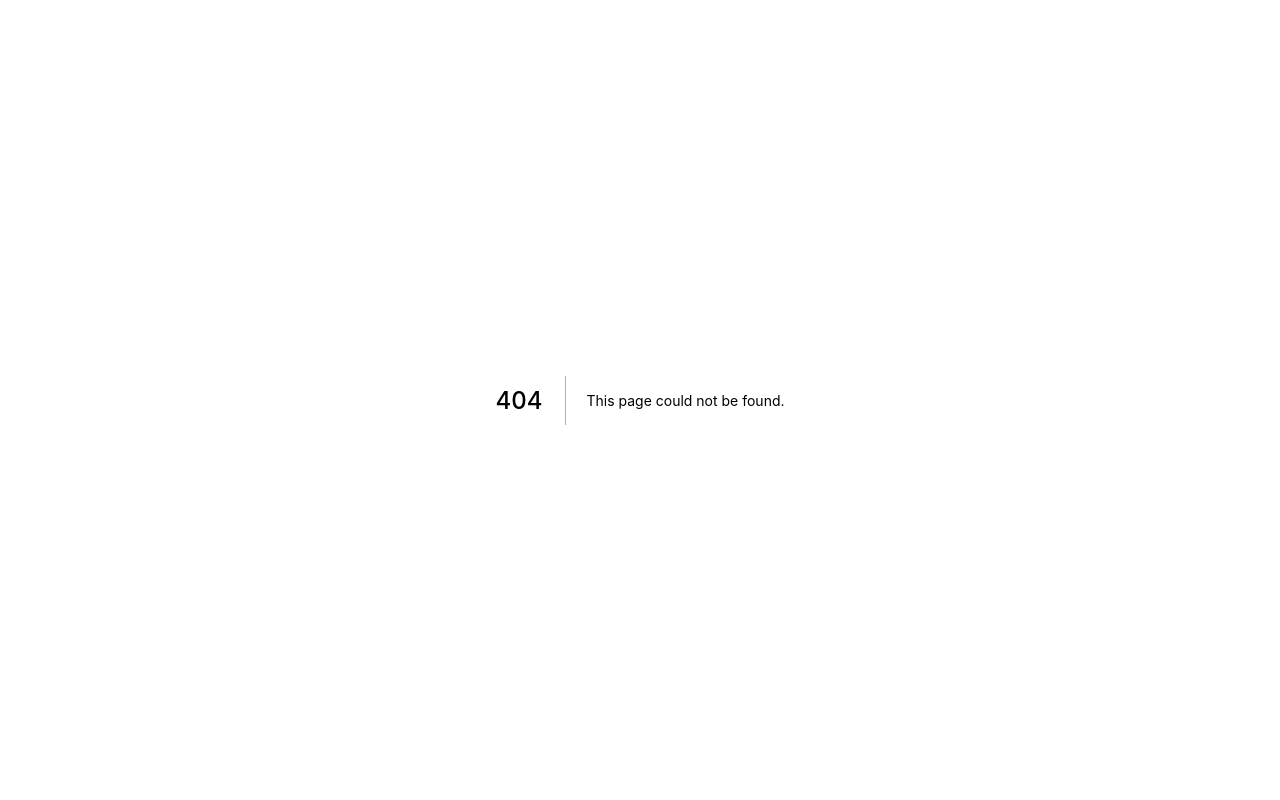
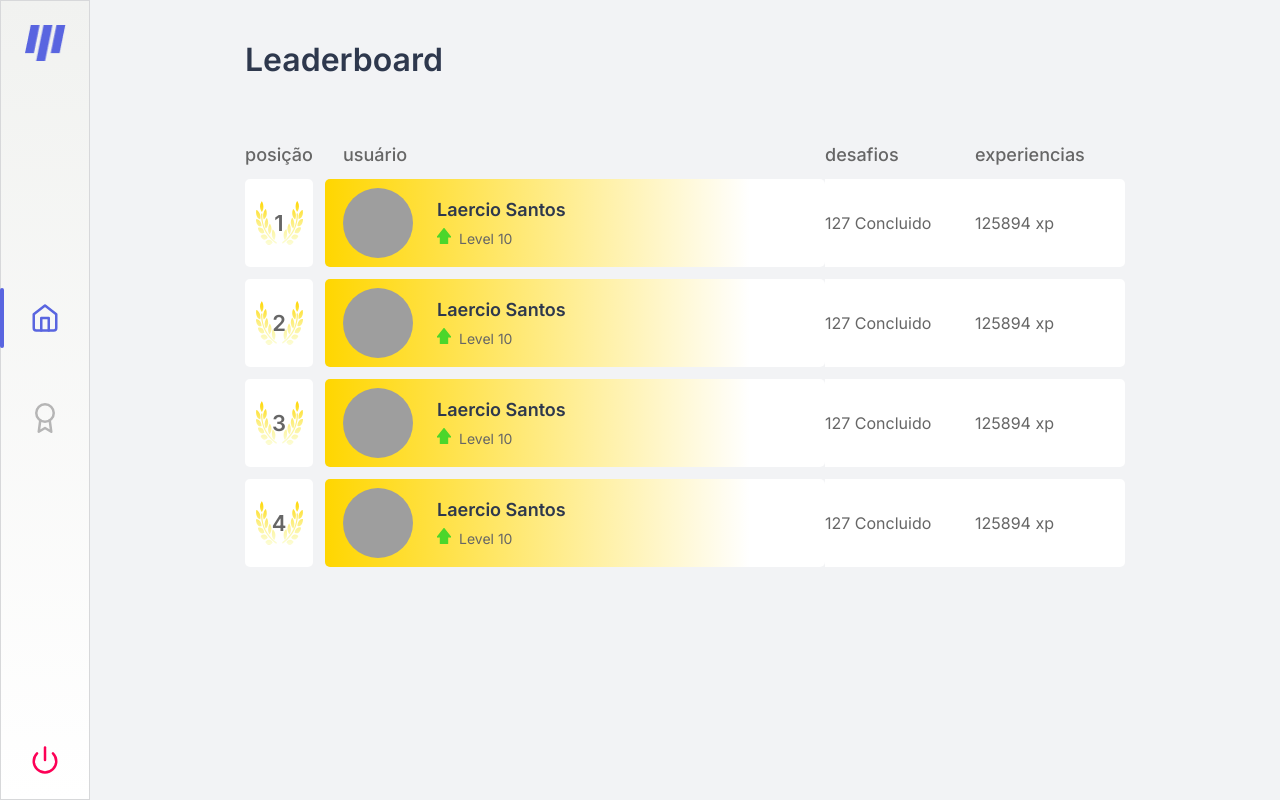
Before and after one commit to Laerciosantosn/Workout, a Next.js app in the folder moveit-next/: page /leaderboard in a window 1280 px wide. Before the commit this address had no page. Built offline with nearby package versions, Linux system fonts and the light colour scheme; grey boxes are pictures that could not be loaded.

Commit message:
Criado pagina leaderboard

```diff
--- a/moveit-next/src/components/AsideMenuLeft.tsx
+++ b/moveit-next/src/components/AsideMenuLeft.tsx
@@ -1,20 +1,55 @@
-import React from 'react';
+import React, { useState } from 'react';
+import Link from 'next/link';
 import { FiAward, FiHome, FiPower } from 'react-icons/fi';
 
 import styles from '../styles/components/AsideMenuLeft.module.css';
 
 const AsideMenuLeft: React.FC = () => {
+  const [isActiveHome, setIsActiveHome] = useState(true);
+  const [isActiveLeaderboard, setIsActiveLeaderboard] = useState(false);
+
+  function isHomeActive() {
+    setIsActiveLeaderboard(false);
+    // setIsActiveHome(true);
+  }
+
+  function isLeaderBoardActive() {
+    if (isActiveHome) {
+      setIsActiveHome(false);
+    }
+    setIsActiveLeaderboard(true);
+  }
+
   return (
     <aside className={styles.asideLeft}>
       <img className={styles.iconLogo} src="/logo.png" alt="Power" />
 
       <div className={styles.menu}>
-        <div className={styles.isActive}>
-          <FiHome className={`${styles.iconMenu} ${styles.isActive}`} />
-        </div>
-        <div>
-          <FiAward className={styles.iconMenu} />
-        </div>
+        <Link href="/">
+          <div
+            onClick={isHomeActive}
+            className={`${isActiveHome && styles.isActive}`}
+          >
+            <FiHome
+              className={`${styles.iconMenu} ${
+                isActiveHome && styles.isActive
+              }`}
+            />
+          </div>
+        </Link>
+
+        <Link href="/leaderboard">
+          <div
+            onClick={isLeaderBoardActive}
+            className={`${isActiveLeaderboard && styles.isActive}`}
+          >
+            <FiAward
+              className={`${styles.iconMenu} ${
+                isActiveLeaderboard && styles.isActive
+              }`}
+            />
+          </div>
+        </Link>
       </div>
       <FiPower className={styles.iconPower} />
     </aside>
--- a/moveit-next/src/pages/index.tsx
+++ b/moveit-next/src/pages/index.tsx
@@ -8,6 +8,7 @@ import Profile from '../components/Profile';
 import ChallengeBox from '../components/ChallengeBox';
 
 import styles from '../styles/pages/Home.module.css';
+
 import { CountdownProvider } from '../contexts/CountdownContext';
 import { ChallengesProvider } from '../contexts/ChallengesContext';
 import AsideMenuLeft from '../components/AsideMenuLeft';
@@ -18,7 +19,6 @@ interface HomeProps {
   challengesCompleted: number;
 }
 
-// eslint disable-next-line
 const Home = (props: HomeProps) => {
   return (
     <ChallengesProvider
--- /dev/null
+++ b/moveit-next/src/pages/leaderboard.tsx
@@ -0,0 +1,153 @@
+import React from 'react';
+import AsideMenuLeft from '../components/AsideMenuLeft';
+import Profile from '../components/Profile';
+import { ChallengesProvider } from '../contexts/ChallengesContext';
+import { CountdownProvider } from '../contexts/CountdownContext';
+
+import styles from '../styles/pages/Leaderboard.module.css';
+
+function leaderboard() {
+  return (
+    <div className={styles.body}>
+      <AsideMenuLeft />
+      <div className={styles.container}>
+        <h1>Leaderboard</h1>
+        <div className={styles.title}>
+          <p>posição</p>
+          <p>usuário</p>
+          <p>desafios</p>
+          <p>experiencias</p>
+        </div>
+        <section>
+          <div>
+            <div className={styles.position}>
+              1
+              <img src="/icons/first.svg" alt="First icon" />
+            </div>
+          </div>
+          <div>
+            <div className={styles.userContainer}>
+              <img
+                src="https://github.com/laerciosantosn.png"
+                alt="Laercio Santos"
+              />
+              <div>
+                <strong>Laercio Santos</strong>
+                <p>
+                  <img src="icons/level.svg" alt="Icon level" />
+                  Level 10
+                </p>
+              </div>
+            </div>
+          </div>
+          <div>
+            <div className={styles.challenge}>127 Concluido</div>
+          </div>
+          <div>
+            <div className={`${styles.experience} ${styles.challenge}`}>
+              125894 xp
+            </div>
+          </div>
+        </section>
+
+        <section>
+          <div>
+            <div className={styles.position}>
+              2
+              <img src="/icons/first.svg" alt="First icon" />
+            </div>
+          </div>
+          <div>
+            <div className={styles.userContainer}>
+              <img
+                src="https://github.com/laerciosantosn.png"
+                alt="Laercio Santos"
+              />
+              <div>
+                <strong>Laercio Santos</strong>
+                <p>
+                  <img src="icons/level.svg" alt="Icon level" />
+                  Level 10
+                </p>
+              </div>
+            </div>
+          </div>
+          <div>
+            <div className={styles.challenge}>127 Concluido</div>
+          </div>
+          <div>
+            <div className={`${styles.experience} ${styles.challenge}`}>
+              125894 xp
+            </div>
+          </div>
+        </section>
+
+        <section>
+          <div>
+            <div className={styles.position}>
+              3
+              <img src="/icons/first.svg" alt="First icon" />
+            </div>
+          </div>
+          <div>
+            <div className={styles.userContainer}>
+              <img
+                src="https://github.com/laerciosantosn.png"
+                alt="Laercio Santos"
+              />
+              <div>
+                <strong>Laercio Santos</strong>
+                <p>
+                  <img src="icons/level.svg" alt="Icon level" />
+                  Level 10
+                </p>
+              </div>
+            </div>
+          </div>
+          <div>
+            <div className={styles.challenge}>127 Concluido</div>
+          </div>
+          <div>
+            <div className={`${styles.experience} ${styles.challenge}`}>
+              125894 xp
+            </div>
+          </div>
+        </section>
+
+        <section>
+          <div>
+            <div className={styles.position}>
+              4
+              <img src="/icons/first.svg" alt="First icon" />
+            </div>
+          </div>
+          <div>
+            <div className={styles.userContainer}>
+              <img
+                src="https://github.com/laerciosantosn.png"
+                alt="Laercio Santos"
+              />
+              <div>
+                <strong>Laercio Santos</strong>
+                <p>
+                  <img src="icons/level.svg" alt="Icon level" />
+                  Level 10
+                </p>
+              </div>
+            </div>
+          </div>
+          <div>
+            <div className={styles.challenge}>127 Concluido</div>
+          </div>
+          <div>
+            <div className={`${styles.experience} ${styles.challenge}`}>
+              125894 xp
+            </div>
+          </div>
+        </section>
+      </div>
+    </div>
+  );
+}
+
+export default leaderboard;
--- a/moveit-next/src/styles/components/AsideMenuLeft.module.css
+++ b/moveit-next/src/styles/components/AsideMenuLeft.module.css
@@ -6,8 +6,8 @@
   top: 0%;
   left: 0%;
   padding: 24px 0;
-  background: wheat;
-
+  background:linear-gradient(#f1f2f0, #ffffff);
+  border: 1px solid #d7d8da;
   align-items: center;
   justify-content: center;
   display: grid;
@@ -36,6 +36,7 @@
 
 .asideLeft .menu .iconMenu {
   color: #B5B5B5;
+  cursor: pointer;
 }
 
 .asideLeft .menu .iconMenu:not(:last-child) {
--- a/moveit-next/src/styles/components/Profile.module.css
+++ b/moveit-next/src/styles/components/Profile.module.css
@@ -25,5 +25,5 @@
 }
 
 .profileContainer div p img {
-  margin-right: 00.5rem;
+  margin-right: 0.5rem;
 }
--- a/moveit-next/src/styles/pages/Home.module.css
+++ b/moveit-next/src/styles/pages/Home.module.css
@@ -15,7 +15,6 @@
 
 .container section {
   flex: 1;
-
   display: grid;
   grid-template-columns: 1fr 1fr;
   gap: 6.25rem;
--- /dev/null
+++ b/moveit-next/src/styles/pages/Leaderboard.module.css
@@ -0,0 +1,128 @@
+.body {
+  display: grid;
+  grid-template-columns: auto 1fr;
+}
+
+.container {
+  height: 100vh;
+  max-width: 992px;
+  margin: 0 auto;
+  padding: 2.5rem 2rem;
+
+  display: flex;
+  flex-direction: column;
+}
+
+.container h1 {
+  margin-bottom: 64px;
+  color: #2E384D;
+}
+
+.container .title {
+  display: grid;
+  grid-template-columns: auto 500px 150px 150px ;
+}
+
+.container .title p {
+  color: #666666;
+  font-size: 18px;
+  font-weight: 500;
+  line-height: 24px;
+}
+
+.container .title :nth-child(2) {
+  margin-left: 18px;
+}
+
+.container section {
+  display: grid;
+  margin-top: 12px;
+  grid-template-columns: auto 500px 150px 150px ;
+}
+
+
+.container section div .position {
+  height: 88px;
+  width: 68px;
+  border-radius: 5px;
+  background: #ffffff;
+  display: flex;
+  justify-content: center;
+  align-items: center;
+  margin-right: 12px;
+}
+
+/* .container section div p {
+  color: #666666;
+  font-size: 18px;
+  font-weight: 500;
+  line-height: 24px;
+  margin-bottom:  12px;
+} */
+
+/* .container section div:nth-child(2) p:first-child{
+  margin-left: 18px;
+} */
+
+.container section .position img {
+  position: absolute;
+}
+.container section .position  {
+  font-size: 22px;
+  font-weight: 600;
+}
+
+.container section div .userContainer {
+  height: 88px;
+  border-radius: 5px;
+  background: #ffffff linear-gradient(90deg, #FFD600 0%, rgba(249, 237, 133, 0) 85%);
+}
+
+.container section div .challenge {
+  background: #ffffff;
+  height: 88px;
+  display: flex;
+  justify-content: start;
+  align-items: center;
+}
+
+.container section div .challenge.experience {
+  border-radius: 0 5px 5px 0;
+}
+
+.container section div .userContainer {
+  display: flex;
+  align-items: center;
+}
+
+.container section div .userContainer > img {
+  width: 4.375rem;
+  height: 4.375rem;
+  border-radius: 50%;
+  margin-left: 18px;
+}
+
+.container section div .userContainer div {
+  margin-left: 1.5rem;
+}
+
+.container section div .userContainer div strong {
+  font-size:  1.125rem;
+  font-weight: 600;
+  color: var(--title);
+  align-self: center;
+  /* margin-top: 10px; */
+  display: flex;
+  justify-self: center;
+}
+
+.container section div .userContainer div p {
+  font-size: 0.875rem;
+  margin-top: 0.5rem;
+  margin-bottom: 0;
+
+}
+
+.container section div .userContainer div p img {
+  margin-right: 0.5rem;
+}
```
